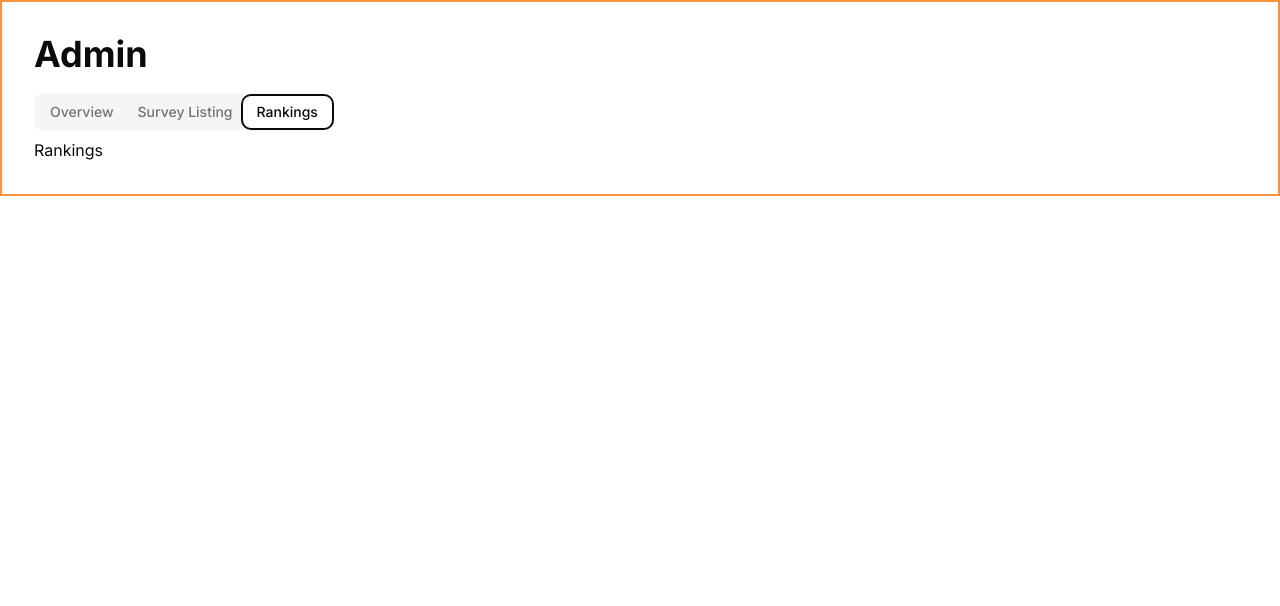
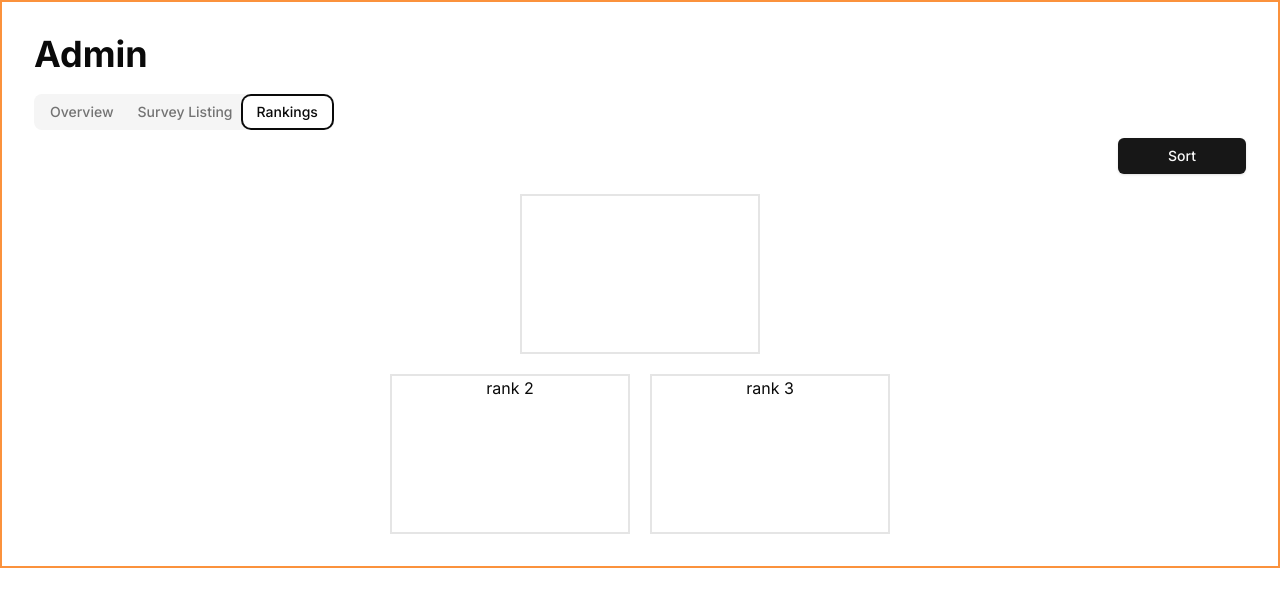
Before and after one commit to reydelshit/customer-satisfaction-survey-app, a Next.js app: page /admin in a window 1280 px wide. Both pictures are taken after a click on the tab "Rankings". Shown: the top 606 px of the page. Built offline with nearby package versions, Linux system fonts and the light colour scheme; no server answers; the database is empty.

Commit message:
i said hey

```diff
--- /dev/null
+++ b/app/admin/action/getRankings.ts
@@ -0,0 +1,7 @@
+'use server';
+
+import { prisma } from '@/prisma/db';
+
+export async function getAllSurvey() {
+  return await prisma.feedback.findMany();
+}
--- a/app/admin/components/Listing.tsx
+++ b/app/admin/components/Listing.tsx
@@ -91,12 +91,6 @@ export default function Listing() {
           serviceExperience: survey.serviceExperience,
         });
       });
-
-    console.log(
-      rating.overallSatisfaction,
-      rating.foodQualityRate,
-      rating.serviceExperience,
-    );
   };
 
   const handleAnalyzeGpt = () => {
--- a/app/admin/components/Rankings.tsx
+++ b/app/admin/components/Rankings.tsx
@@ -1,3 +1,87 @@
+'use client';
+
+import { Button } from '@/components/ui/button';
+import { useState, useEffect } from 'react';
+
+import { getAllSurvey } from '../action/getTotalSurvey';
+
+interface Feedback {
+  id: number;
+  name: string;
+  product: string;
+  overallSatisfaction: number;
+  foodQualityRate: number;
+  foodQualityQ1?: string | null;
+  foodQualityQ2?: string | null;
+  serviceExperience: number;
+  serviceExperienceQ1?: string | null;
+  recommendation: boolean;
+  recommendationQ1?: string | null;
+  LFO: number;
+  LFOQ1?: string | null;
+  LFOQ2?: string | null;
+  LFOQ3?: string | null;
+  feedbackMessage?: string | null;
+  createdAt: Date;
+  updatedAt: Date;
+}
+
+type AverageRat = {
+  [food: string]: {
+    count: number;
+    totalRating: number;
+  };
+};
+
 export default function Rankings() {
-  return <h1>Rankings</h1>;
+  const [feedbacks, setFeedbacks] = useState<Feedback[]>([]);
+  const [sorted, setSorted] = useState<Feedback[]>([]);
+
+  async function fetchTotalSurvey() {
+    try {
+      const feedbackSurvey = await getAllSurvey();
+      if (feedbackSurvey) {
+        setFeedbacks(feedbackSurvey);
+
+        const foodRatings = {};
+
+        surveyResponses.forEach((response) => {
+          if (!foodRatings[response.food]) {
+            foodRatings[response.food] = { total: 0, count: 0 };
+          }
+          foodRatings[response.food].total += response.rating;
+          foodRatings[response.food].count++;
+        });
+
+        const averageRatings = {};
+
+        for (const food in foodRatings) {
+          averageRatings[food] =
+            foodRatings[food].total / foodRatings[food].count;
+        }
+      }
+    } catch (error) {
+      console.error('listing', error);
+    }
+  }
+
+  useEffect(() => {
+    fetchTotalSurvey();
+  }, []);
+
+  // .map((item) => item.overallSatisfaction)
+  return (
+    <div className="w-full flex flex-col gap-5 justify-center items-center text-center">
+      <Button className="self-end w-[8rem]">Sort</Button>
+      <div className="flex flex-col gap-5 justify-center items-center text-center">
+        <div className="w-[15rem] h-[10rem] border-2">
+          {sorted.length > 0 && sorted[0].product}
+        </div>
+        <div className="flex gap-5">
+          <div className="w-[15rem] h-[10rem] border-2">rank 2</div>
+          <div className="w-[15rem] h-[10rem] border-2">rank 3</div>
+        </div>
+      </div>
+    </div>
+  );
 }
```
